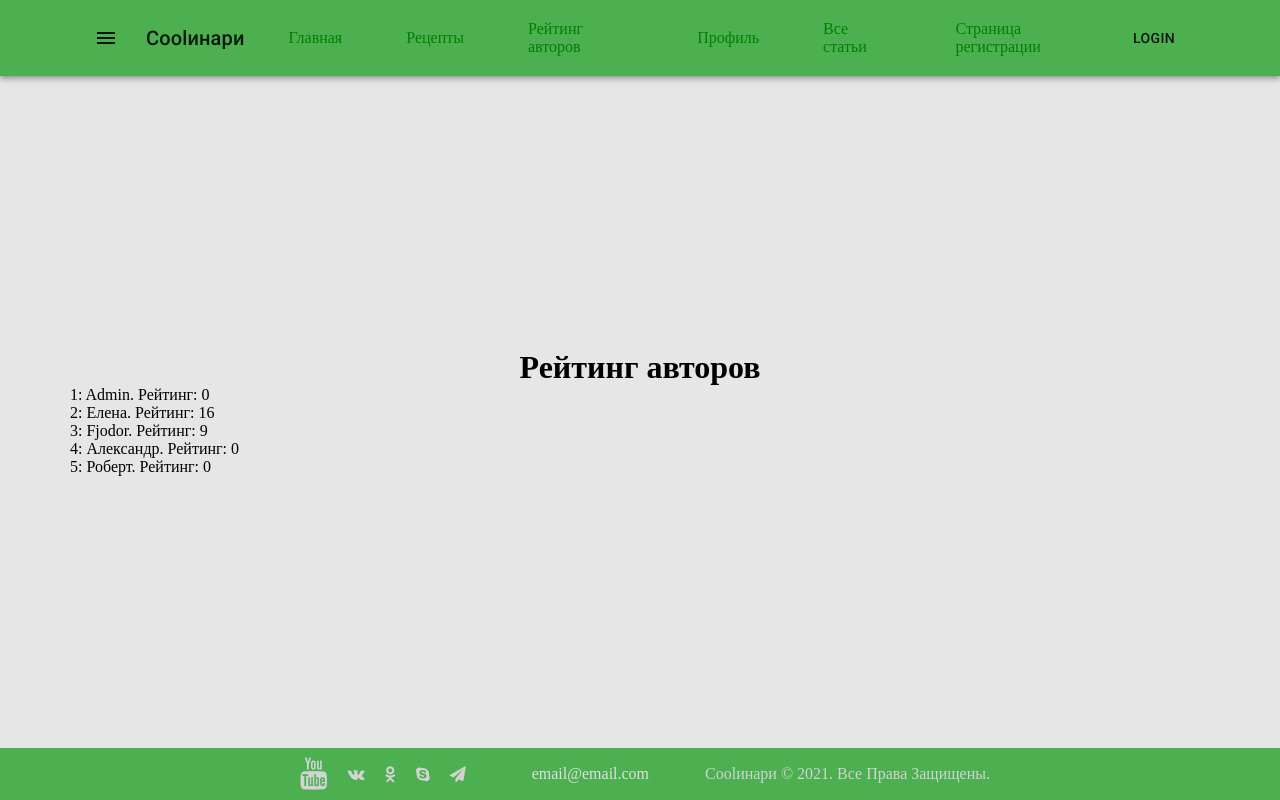
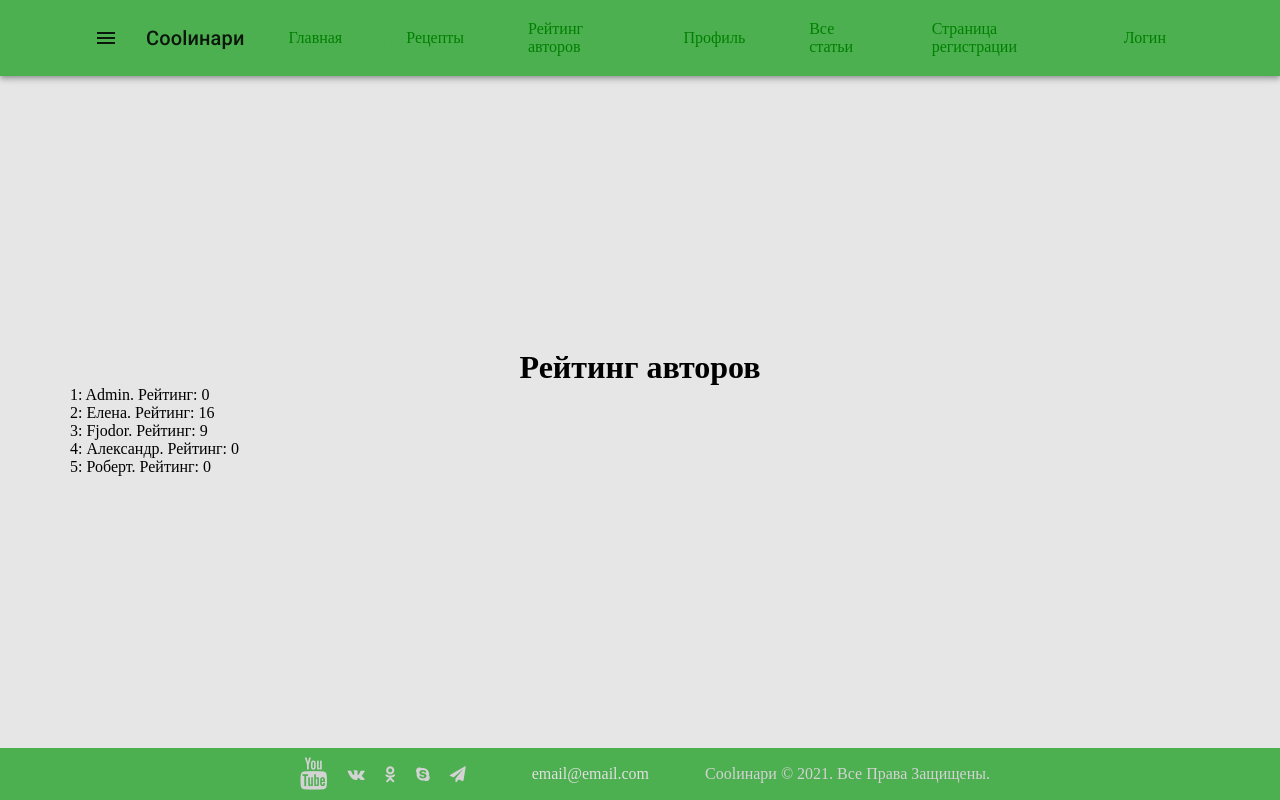
Before and after one commit to danteast/cooking_site, a React (Create React App) app: page /authors in a window 1280 px wide. Built offline with nearby package versions, Linux system fonts and the light colour scheme.

Commit message:
небольшие исправления

```diff
--- a/src/components/Menu.jsx
+++ b/src/components/Menu.jsx
@@ -47,10 +47,16 @@ const Menu = () => {
                     <Heading>Все статьи</Heading>
                 </LinkDiv>
             </NavLink>
-            <NavLink exact to='/WelcomePage' activeClassName={selected_link}>
+            <NavLink exact to='/welcomePage' activeClassName={selected_link}>
                 <LinkDiv>
                     <HomeIcon color='primary' />
                     <Heading>Страница регистрации</Heading>
+                </LinkDiv>
+            </NavLink>
+            <NavLink exact to='/login' activeClassName={selected_link}>
+                <LinkDiv>
+                    <HomeIcon color='primary' />
+                    <Heading>Логин</Heading>
                 </LinkDiv>
             </NavLink>
         </div>
--- a/src/components/Navbar.jsx
+++ b/src/components/Navbar.jsx
@@ -34,7 +34,6 @@ export default function Navbar() {
                         Coolинари
                     </Typography>
                     <Menu />
-                    <Button color="inherit">Login</Button>
                 </Toolbar>
                 </div>
             </AppBar>
--- a/src/pages/Authors.jsx
+++ b/src/pages/Authors.jsx
@@ -7,7 +7,7 @@ const Authors = ({ users }) => {
             <h1>Рейтинг авторов</h1>
             <div className='users'>
                 {users.map((user, i) => (
-                    <div>
+                    <div key={i}>
                         <p>
                             {i + 1}: {user.name}. Рейтинг: {user.authorRating}
                         </p>
--- a/src/reducers/recipesListReducer.js
+++ b/src/reducers/recipesListReducer.js
@@ -59,6 +59,8 @@ export const recipesListReducer = (recipes = recipesList, action) => {
                     ...action.payload,
                     author: 'Admin',
                     image: 'https://via.placeholder.com/150/aba',
+                    rating: 0,
+                    commentaries: [],
                 },
             ];
         }
```
